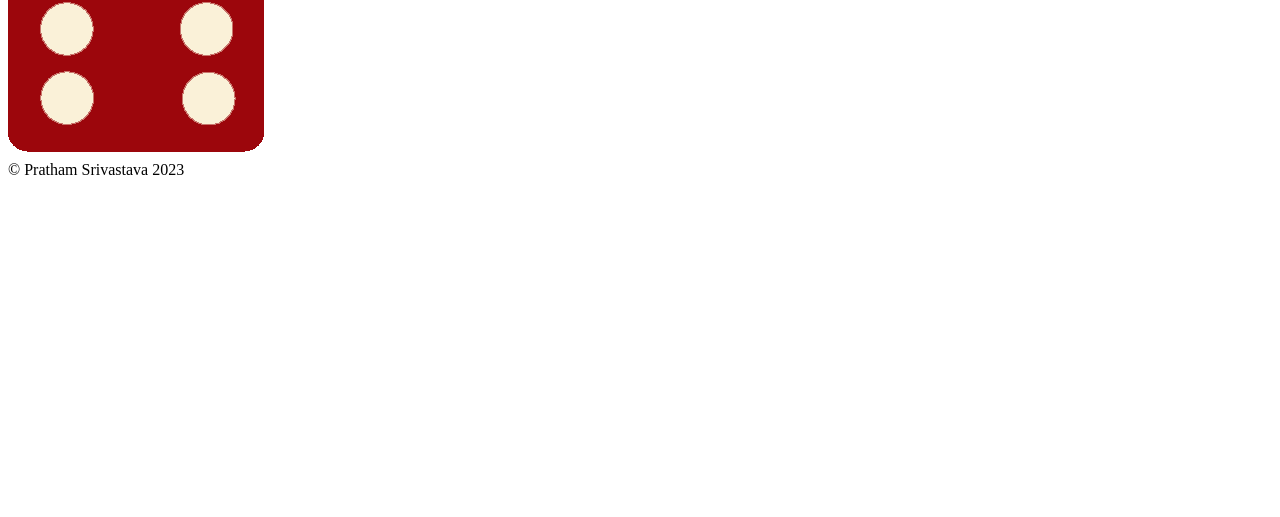
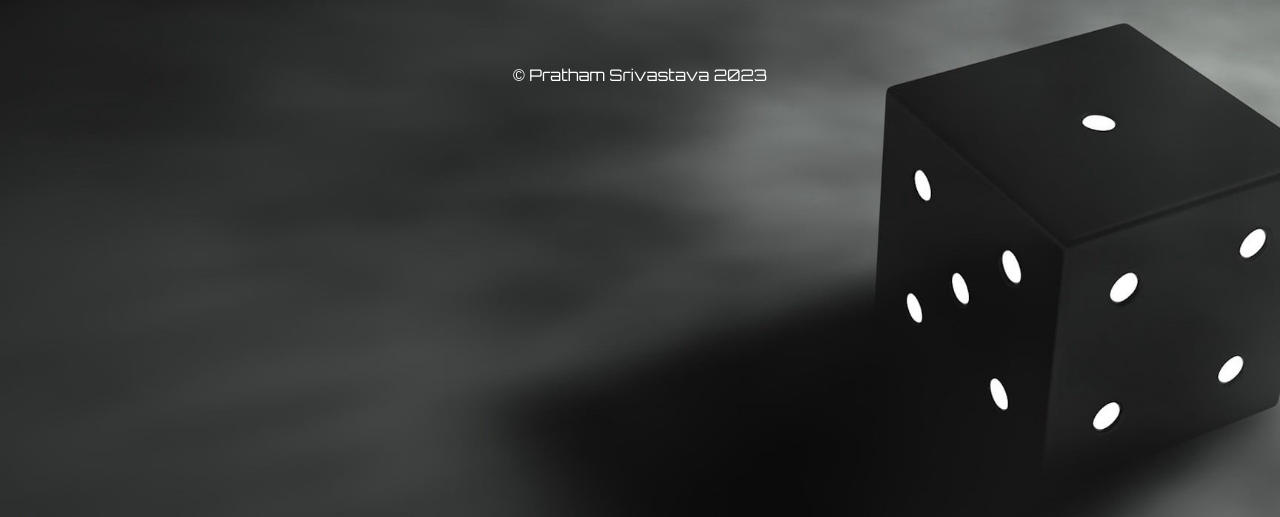
Before and after one commit to Mr-Pratham/DiceGame, a plain HTML site: page index.html in a window 1280 px wide. Shown: the part 283-800 px from the top of the page. Drawn offline with Linux system fonts and the light colour scheme; files whose address does not match are found by name.

Commit message:
updated path

```diff
--- a/index.html
+++ b/index.html
@@ -6,8 +6,8 @@
     <meta http-equiv="X-UA-Compatible" content="IE=edge">
     <meta name="viewport" content="width=device-width, initial-scale=1.0">
     <title>Dice Game by Pratham</title>
-    <link rel="icon" href="Dice-Game\Images\favicon.ico">
-    <link rel="stylesheet" href="Dice-Game\styles.css">
+    <link rel="icon" href="Images\favicon.ico">
+    <link rel="stylesheet" href="styles.css">
     <link href="<link rel=" preconnect" href="https://fonts.googleapis.com">
     <link rel="preconnect" href="https://fonts.gstatic.com" crossorigin>
     <link href="https://fonts.googleapis.com/css2?family=Orbitron:wght@400;500;600;700&display=swap" rel="stylesheet">
@@ -25,10 +25,10 @@
 
         <div class="dice">
             <p>Player 2</p>
-            <img class="img2" src="Dice-Game\Images\dice6.png" ;>
+            <img class="img2" src="Images\dice6.png" ;>
         </div>
     </div>
-    <script src="Dice-Game\index.js" charset="UTF-8"></script>
+    <script src="index.js" charset="UTF-8"></script>
 </body>
 
 <footer>© Pratham Srivastava 2023</footer>
```
